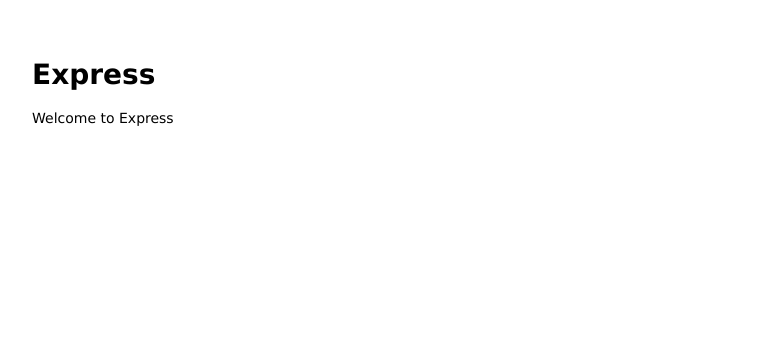
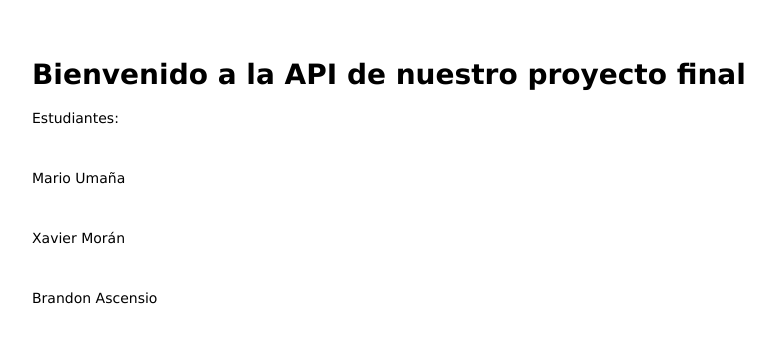
Before and after one commit to Mburgos503/API-Deploy, a website: page public/index.html in a window 1280 px wide. Shown: the whole page, without its empty margins (26-801 px from the left). Drawn offline with Linux system fonts and the light colour scheme.

Commit message:
Modificacion para interfaz

```diff
--- a/public/index.html
+++ b/public/index.html
@@ -1,13 +1,17 @@
 <html>
 
 <head>
-  <title>Express</title>
+  <title>API DT-37</title>
   <link rel="stylesheet" href="/stylesheets/style.css">
 </head>
 
 <body>
-  <h1>Express</h1>
-  <p>Welcome to Express</p>
+  <h1>Bienvenido a la API de nuestro proyecto final</h1>
+  <p>Estudiantes:</p><br>
+  <p> Mario Umaña</p><br>
+  <p> Xavier Morán</p><br>
+  <p> Brandon Ascensio</p><br>
+
 </body>
 
 </html>
```
Also changed, not shown: app.js (+7 -0 lines).
